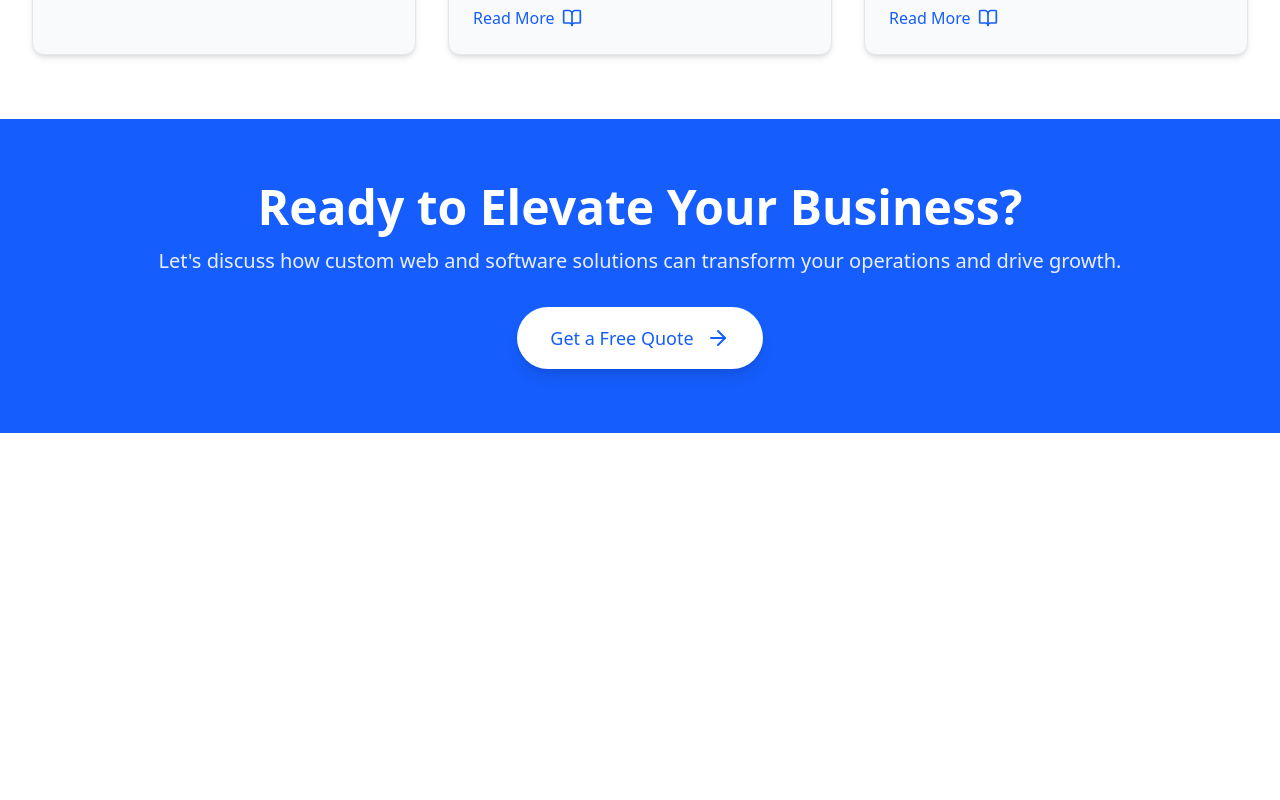
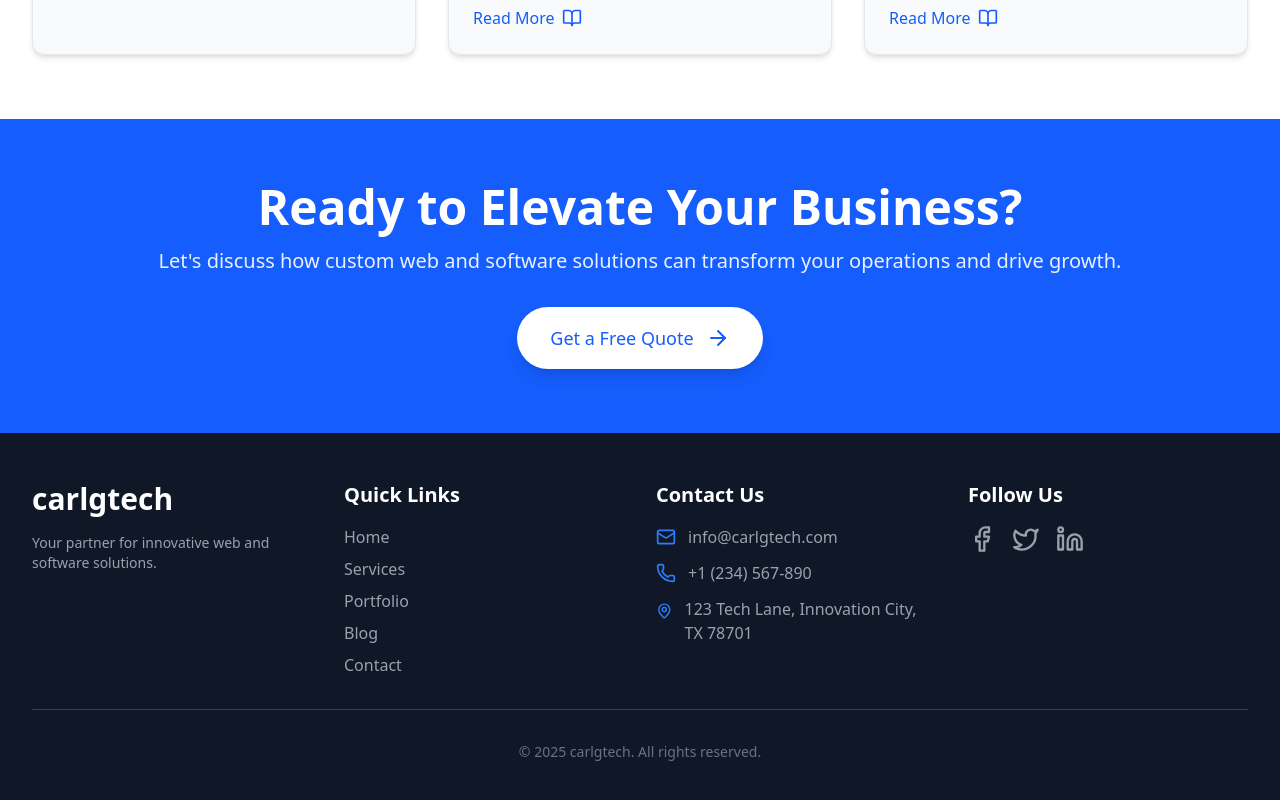
Before and after one commit to Captain-Carl-Larc/carlgtech, a React (Vite) app: page / in a window 1280 px wide. Shown: the part 3685-4485 px from the top of the page. Before the commit the page ends 4118 px from the top, so only its background shows below. Built offline with nearby package versions, Linux system fonts and the light colour scheme.

Commit message:
footer added

```diff
--- a/src/App.tsx
+++ b/src/App.tsx
@@ -5,6 +5,7 @@ import OurApproachSection from "./components/features";
 import FeaturedProjectsSection from "./components/Projects";
 import LatestBlogPostsSection from "./components/Blog";
 import CallToActionSection from "./components/Cta";
+import Footer from "./components/Footer";
 import "./App.css";
 
 function App() {
@@ -17,6 +18,7 @@ function App() {
       <FeaturedProjectsSection />
       <LatestBlogPostsSection />
       <CallToActionSection />
+      <Footer />
       {/* Add any additional sections or components here */}
     </>
   );
--- /dev/null
+++ b/src/components/Footer.tsx
@@ -0,0 +1,147 @@
+import { Mail, Phone, MapPin, Facebook, Twitter, Linkedin } from "lucide-react"; // Icons for contact and social media
+
+function Footer() {
+  return (
+    <footer className="bg-gray-900 dark:bg-gray-950 text-gray-300 py-12">
+      <div className="max-w-screen-xl mx-auto px-4 sm:px-6 lg:px-8">
+        <div className="grid grid-cols-1 md:grid-cols-4 gap-8">
+          {/* Column 1: Brand Info */}
+          <div className="col-span-1 md:col-span-1">
+            <a
+              href="#"
+              className="flex items-center space-x-2 rtl:space-x-reverse mb-4"
+            >
+              {/* Using a simple text logo for now, replace with actual brand logo if available */}
+              <span className="self-center text-3xl font-bold whitespace-nowrap text-white">
+                carlgtech
+              </span>
+            </a>
+            <p className="text-gray-400 text-sm">
+              Your partner for innovative web and software solutions.
+            </p>
+          </div>
+
+          {/* Column 2: Quick Links */}
+          <div className="col-span-1 md:col-span-1">
+            <h3 className="text-xl font-semibold text-white mb-4">
+              Quick Links
+            </h3>
+            <ul className="space-y-2">
+              <li>
+                <a
+                  href="#"
+                  className="text-gray-400 hover:text-blue-500 transition-colors duration-200"
+                >
+                  Home
+                </a>
+              </li>
+              <li>
+                <a
+                  href="#services"
+                  className="text-gray-400 hover:text-blue-500 transition-colors duration-200"
+                >
+                  Services
+                </a>
+              </li>
+              <li>
+                <a
+                  href="#featured-projects"
+                  className="text-gray-400 hover:text-blue-500 transition-colors duration-200"
+                >
+                  Portfolio
+                </a>
+              </li>
+              <li>
+                <a
+                  href="#latest-blog-posts"
+                  className="text-gray-400 hover:text-blue-500 transition-colors duration-200"
+                >
+                  Blog
+                </a>
+              </li>
+              <li>
+                <a
+                  href="#call-to-action"
+                  className="text-gray-400 hover:text-blue-500 transition-colors duration-200"
+                >
+                  Contact
+                </a>
+              </li>
+            </ul>
+          </div>
+
+          {/* Column 3: Contact Info */}
+          <div className="col-span-1 md:col-span-1">
+            <h3 className="text-xl font-semibold text-white mb-4">
+              Contact Us
+            </h3>
+            <ul className="space-y-3">
+              <li className="flex items-center">
+                <Mail className="w-5 h-5 text-blue-500 mr-3" />
+                <a
+                  href="mailto:info@carlgtech.com"
+                  className="text-gray-400 hover:text-blue-500 transition-colors duration-200"
+                >
+                  info@carlgtech.com
+                </a>
+              </li>
+              <li className="flex items-center">
+                <Phone className="w-5 h-5 text-blue-500 mr-3" />
+                <a
+                  href="tel:+1234567890"
+                  className="text-gray-400 hover:text-blue-500 transition-colors duration-200"
+                >
+                  +1 (234) 567-890
+                </a>
+              </li>
+              <li className="flex items-start">
+                <MapPin className="w-5 h-5 text-blue-500 mr-3 mt-1" />
+                <span className="text-gray-400">
+                  123 Tech Lane, Innovation City, TX 78701
+                </span>
+              </li>
+            </ul>
+          </div>
+
+          {/* Column 4: Social Media */}
+          <div className="col-span-1 md:col-span-1">
+            <h3 className="text-xl font-semibold text-white mb-4">Follow Us</h3>
+            <div className="flex space-x-4">
+              <a
+                href="https://facebook.com/carlgtech"
+                target="_blank"
+                rel="noopener noreferrer"
+                className="text-gray-400 hover:text-blue-500 transition-colors duration-200"
+              >
+                <Facebook className="w-7 h-7" />
+              </a>
+              <a
+                href="https://twitter.com/carlgtech"
+                target="_blank"
+                rel="noopener noreferrer"
+                className="text-gray-400 hover:text-blue-500 transition-colors duration-200"
+              >
+                <Twitter className="w-7 h-7" />
+              </a>
+              <a
+                href="https://linkedin.com/company/carlgtech"
+                target="_blank"
+                rel="noopener noreferrer"
+                className="text-gray-400 hover:text-blue-500 transition-colors duration-200"
+              >
+                <Linkedin className="w-7 h-7" />
+              </a>
+            </div>
+          </div>
+        </div>
+
+        {/* Copyright */}
+        <div className="border-t border-gray-700 dark:border-gray-800 mt-8 pt-8 text-center text-sm text-gray-500">
+          &copy; {new Date().getFullYear()} carlgtech. All rights reserved.
+        </div>
+      </div>
+    </footer>
+  );
+}
+
+export default Footer;
```
